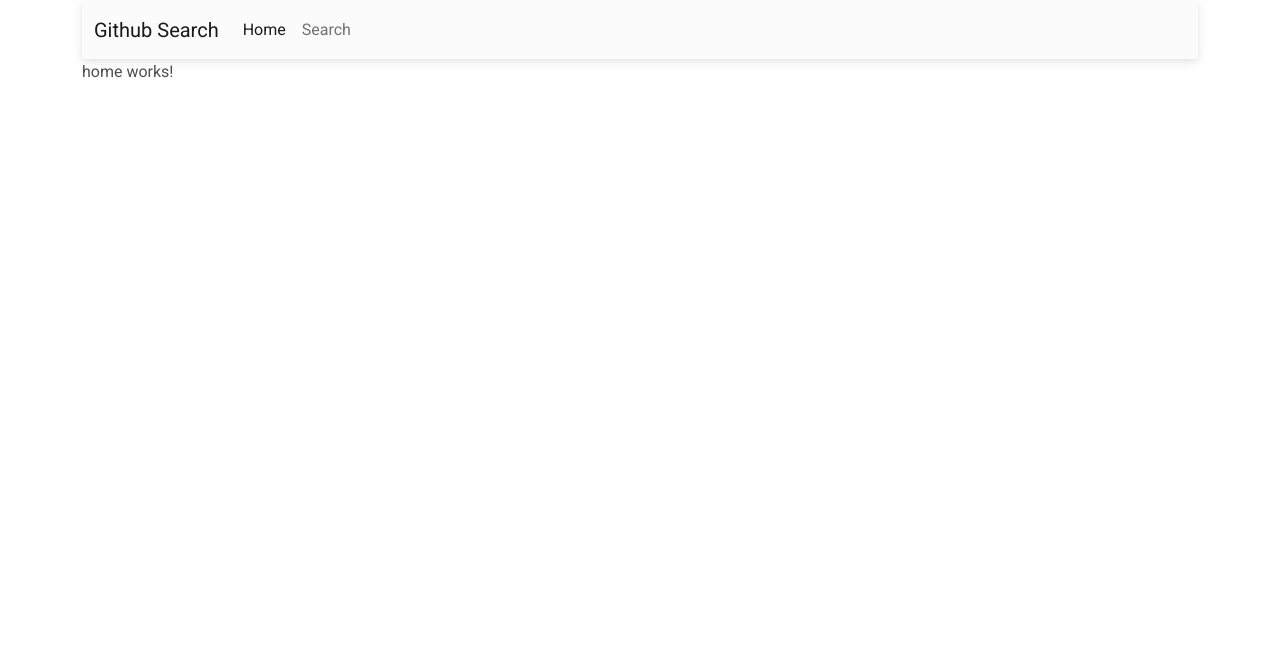
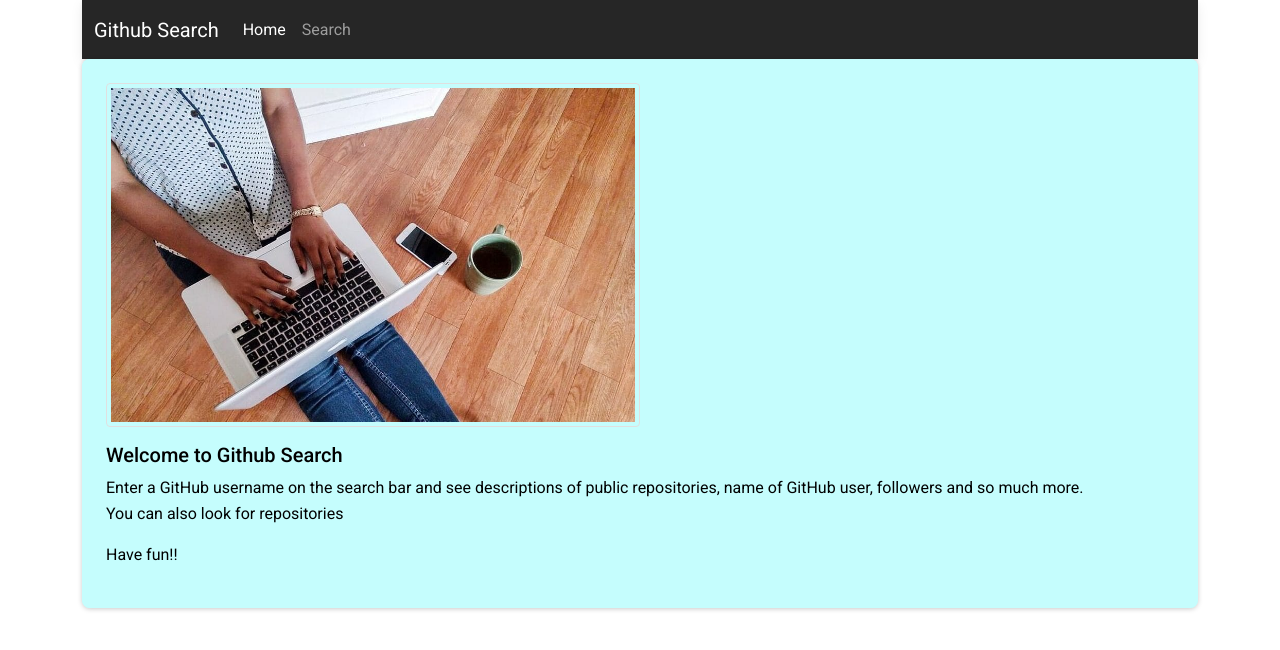
Before and after one commit to ZippMukami/Access-Tokens-App, an Angular app: page / in a window 1280 px wide. Shown: the top 650 px of the page. Built offline with nearby package versions, Linux system fonts and the light colour scheme.

Commit message:
adds css styling.

```diff
--- a/src/app/component/header/header.component.html
+++ b/src/app/component/header/header.component.html
@@ -1,4 +1,4 @@
-<nav class="navbar navbar-expand-lg navbar-light bg-light">
+<nav class="navbar navbar-expand-lg navbar-dark bg-dark">
     <div class="container-fluid">
       <a class="navbar-brand" href="#">Github Search</a>
       <button class="navbar-toggler" type="button" data-bs-toggle="collapse" data-bs-target="#navbarNav" aria-controls="navbarNav" aria-expanded="false" aria-label="Toggle navigation">
--- a/src/app/component/home/home.component.css
+++ b/src/app/component/home/home.component.css
@@ -0,0 +1,3 @@
+*{
+background-color: rgb(197, 253, 253);
+}
--- a/src/app/component/home/home.component.html
+++ b/src/app/component/home/home.component.html
@@ -1 +1,16 @@
-<p>home works!</p>
+<!-- Card -->
+<div
+  class="bg-image card shadow-1-strong"
+>
+  <div class="card-body text-white">
+    <img src="/assets/about.jpg" class="img-thumbnail w-50 h-50" alt="...">
+
+    <h5 class="card-title text-black mt-3">Welcome to Github Search</h5>
+    <p class="card-text text-black">
+       Enter a GitHub username on the search bar and see descriptions of public repositories, name of GitHub user, followers and so much more. <br> You can also look for repositories
+
+    </p>
+    <p class="text-black">Have fun!!</p>
+  </div>
+</div>
+<!-- Card -->
--- a/src/app/component/user-details/user-details.component.html
+++ b/src/app/component/user-details/user-details.component.html
@@ -1 +1,28 @@
-<p>user-details works!</p>
+<!-- avatar_url
+created_at
+followers
+following
+name
+public_repos
+login
+html_url
+repos_url
+type -->
+
+<div class="card mt-3" style="width: 20rem;">
+  <img src={{userDetail.avatar_url}} class="card-img-top" alt="...">
+  <div class="card-body">
+    <h5 class="card-title">{{userDetail.login}}</h5>
+  </div>
+  <ul class="list-group list-group-flush">
+    <li class="list-group-item">Total repos:{{userDetail.public_repos}}</li>
+    <li class="list-group-item">Followers:{{userDetail.followers}}</li>
+    <li class="list-group-item">Following:{{userDetail.following}}</li>
+  </ul>
+  <div class="card-body">
+    <p>Link to profile: </p>
+    <a href="#" class="card-link">{{userDetail.html_url}}</a>
+    <p class="mt-3">Repos link:</p>
+    <a href="#" class="card-link">{{userDetail.repos_url}}</a>
+  </div>
+</div>
```
Also changed, not shown: src/assets/Github Search-logos_transparent.png (added), src/assets/about.jpg (added).
